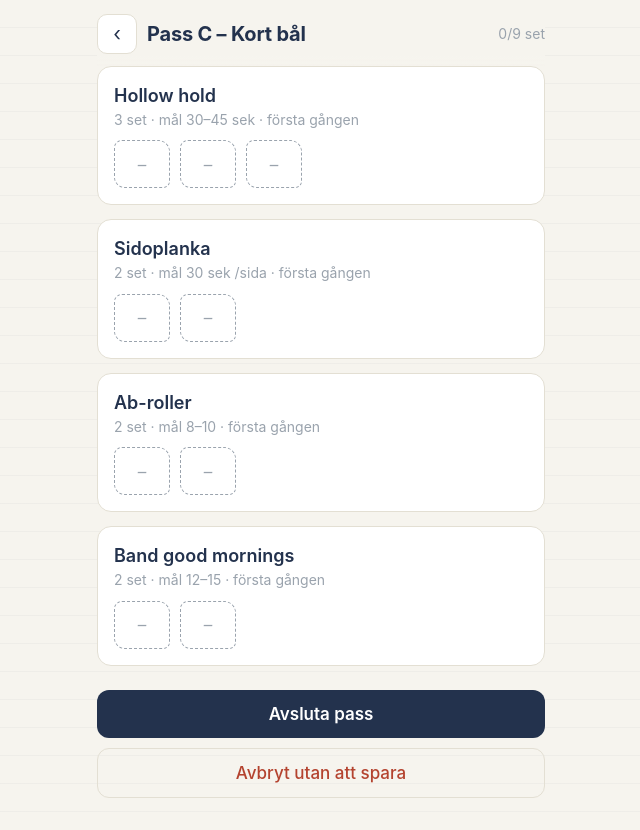
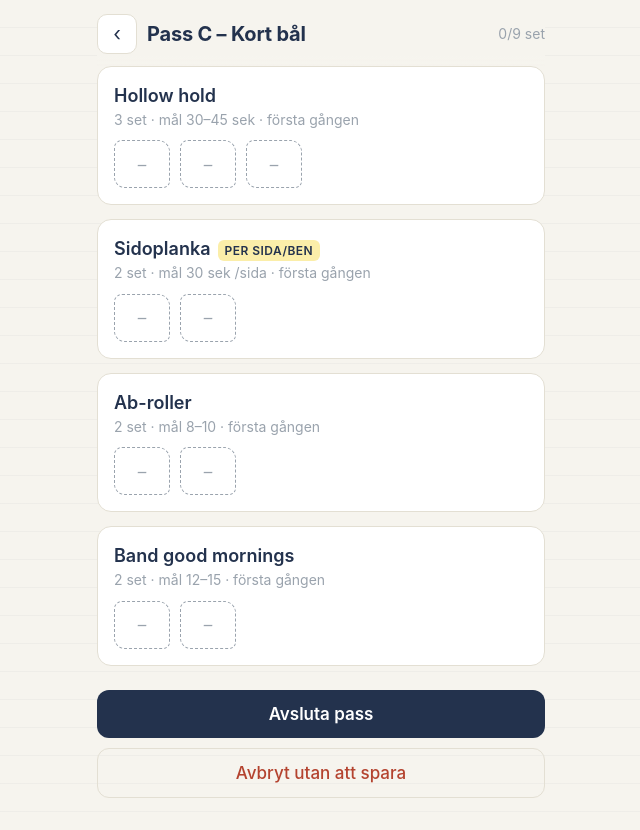
Before and after one commit to basenNapoleon/WorkoutPlanner, a plain HTML site: page index.html in a window 1280 px wide. Both pictures are taken after a click on the button 640 px from the left and 435 px from the top of the page. Shown: the whole page, without its empty margins (319-959 px from the left). Drawn offline with Linux system fonts and the light colour scheme; a web font is replaced by a local one.

Commit message:
per ben/sida

```diff
--- a/index.html
+++ b/index.html
@@ -185,6 +185,12 @@ input,select{font-family:inherit;font-size:16px}
 .checkline input{width:20px;height:20px;accent-color:var(--ink)}
 
 .empty{color:var(--pencil);text-align:center;padding:32px 8px;font-size:15px}
+
+.badge{
+  display:inline-block;font-size:12px;font-weight:600;text-transform:uppercase;letter-spacing:.04em;
+  color:var(--ink);background:var(--hl-soft);border-radius:6px;padding:2px 7px;margin-left:7px;
+  vertical-align:middle;
+}
 
 /* ---------- in-app-dialog ---------- */
 .overlay{
@@ -409,7 +415,7 @@ function renderRun(){
       </div>`;
     }
     return `<div class="card ex">
-      <p class="exname">${esc(e.name)}</p>
+      <p class="exname">${esc(e.name)}${e.perSide ? '<span class="badge">per sida/ben</span>' : ''}</p>
       <p class="exmeta">${e.sets.length} set · mål ${esc(e.target || '–')}${last ? '' : ' · första gången'}</p>
       <div class="pills">${pills}</div>
       ${stepper}
--- a/sw.js
+++ b/sw.js
@@ -1,6 +1,6 @@
 /* Styrka service worker
    Bumpa CACHE-namnet (v1 -> v2) när du deployar en ny version. */
-const CACHE = 'styrka-v2';
+const CACHE = 'styrka-v3';
 const ASSETS = ['./', './index.html', './manifest.json', './icon-180.png', './icon-512.png'];
 
 self.addEventListener('install', (e) => {
```
